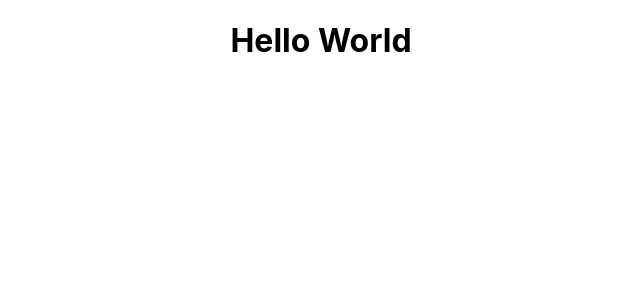
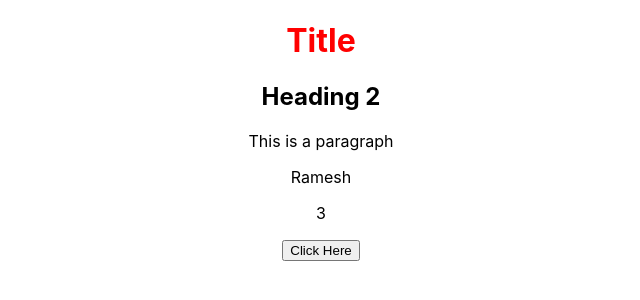
Before and after one commit to gorakh999/react-learning, a React (Create React App) app in the folder day-06-oct-2024/my-app/: page / in a window 1280 px wide. Shown: the top 300 px of the page, without its empty margins (319-959 px from the left). Built offline with nearby package versions, Linux system fonts and the light colour scheme.

Commit message:
JSX Rules

```diff
--- a/day-06-oct-2024/my-app/src/App.css
+++ b/day-06-oct-2024/my-app/src/App.css
@@ -36,3 +36,7 @@
     transform: rotate(360deg);
   }
 }
+
+.title{
+  color: red;
+}
--- a/day-06-oct-2024/my-app/src/components/HelloWorld.js
+++ b/day-06-oct-2024/my-app/src/components/HelloWorld.js
@@ -2,8 +2,26 @@ import React from "react"
 
 const HelloWorld = () => {
 
+    function handleClick(){
+        alert("button clicked")
+    }
+
+    const name = "Ramesh"
+
+    const addition = 1 + 2;
+
     // const myElement = <h1>Hello World</h1>
     // return React.createElement('h1', null, 'Hello Gorakh')
-    return <h1>Hello World</h1>
+    return  (
+    <div>
+    <h1 className="title">Title</h1>
+    <h2>Heading 2</h2>
+    <p>This is a paragraph</p>
+    <p>{name}</p>
+    <p>{addition}</p>
+    <button onClick={handleClick}>Click Here</button>
+    </div>
+    )
+
 }
 export default HelloWorld
```
